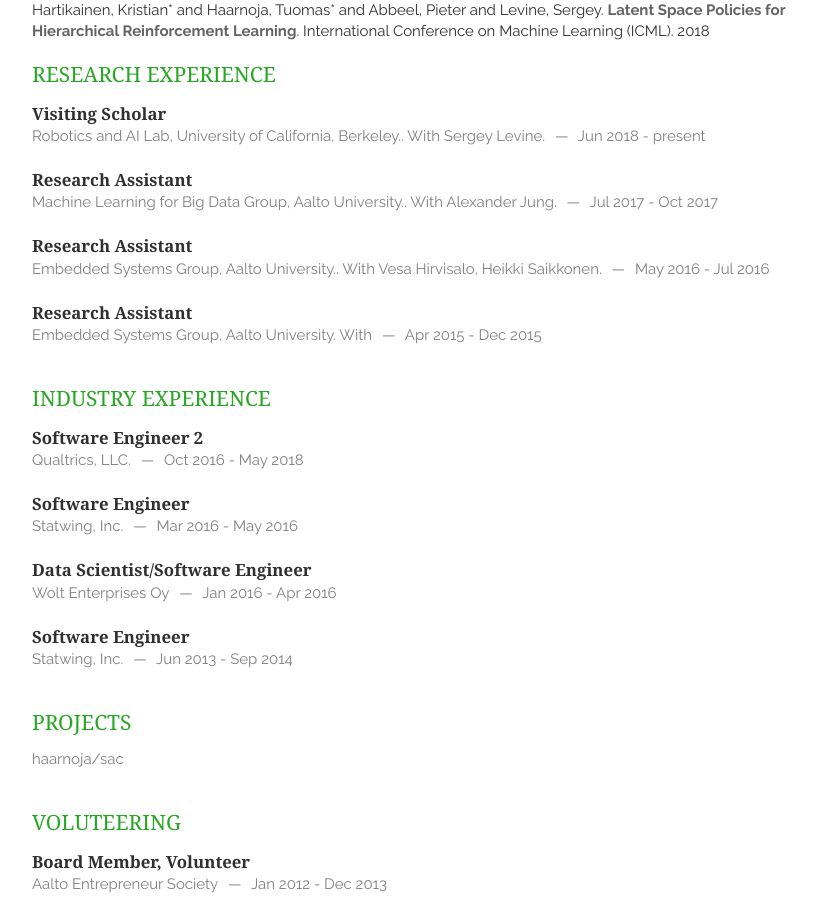
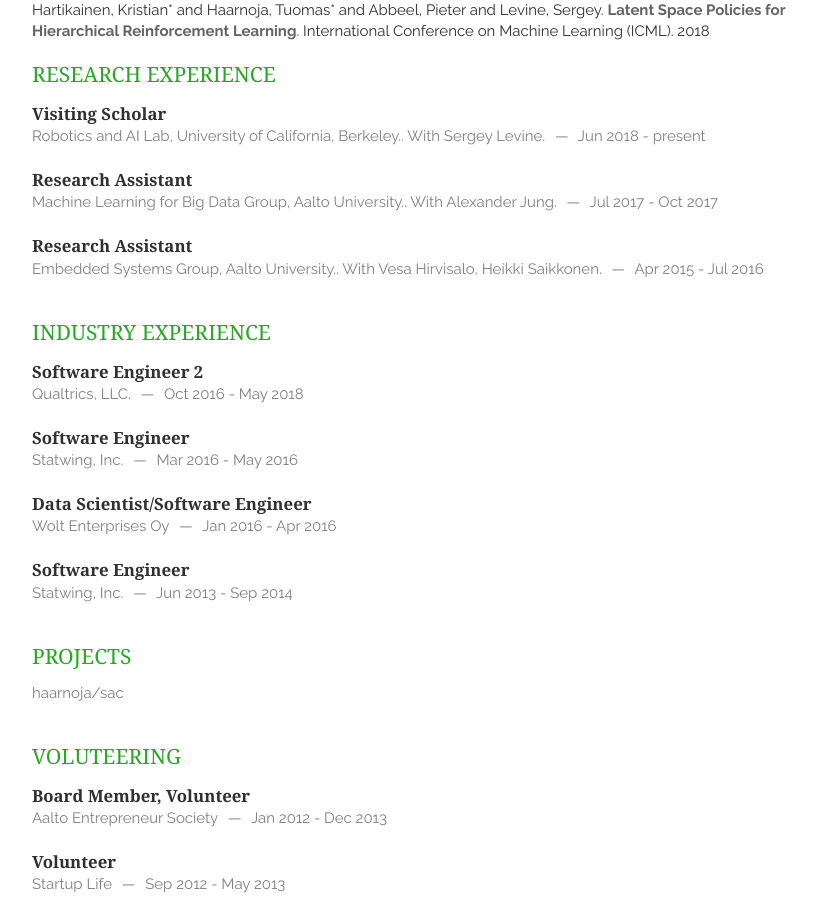
Before and after one commit to hartikainen/hartikainen.github.io, a Jekyll site: the page built from index.html, in a window 1280 px wide and 900 px high, scrolled down 536 px. Shown: the whole window, without its empty margins (328-1143 px from the left). Built offline with Jekyll 4.4.1, drawn with Linux system fonts in a browser that asks for light colours; nearby versions of some CDN libraries; some web fonts are replaced; the list of posts is cut into pages by our own code; some of the changed lines change nothing that is shown.

Commit message:
Update research experience

```diff
--- a/_data/research-experience.yaml
+++ b/_data/research-experience.yaml
@@ -17,20 +17,9 @@
 - title: Research Assistant
   company: Embedded Systems Group, Aalto University.
   supervisor: Vesa Hirvisalo, Heikki Saikkonen.
-  begin: 2016-05-01
+  begin: 2015-04-01
   end: 2016-07-01
   info:
-    - "Combined my Master's thesis work on stream processing with machine learning."
-    - "We investigated the possibilities of using deep neural networks in an industrial scale real-time machine learning system."
-    - "I trained convolutional neural networks for audio event detection task to understand the tradeoffs between inference performance and classification accuracy."
-
-- title: Research Assistant
-  company: Embedded Systems Group, Aalto University
-  begin: 2015-04-01
-  end: 2015-12-01
-  info:
-    - "Research and Master's thesis work on simulation and analysis of stream processing systems."
-    - "I extended an in-house discrete event simulator to support customized scheduling and load balancing algorithms."
-    - "I built simulation models of modern network processing units on dynamic data flows."
-    - "I investigated the possibilities of using deep neural networks in a real-time sound event detection task. Delivered a design plan for real-time audio event recognition experiment
-pipeline."
+    - Research and Master’s thesis work on performance analysis of stream processing systems.
+    - I extended an in-house discrete event simulator to support customized scheduling and load balancing algorithms.
+    - I built simulation models of modern network processing units on dynamic data flows.
```
